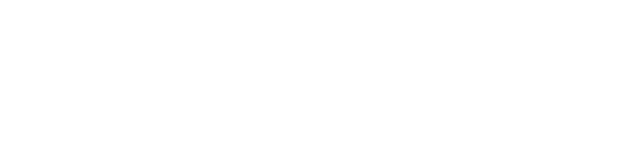
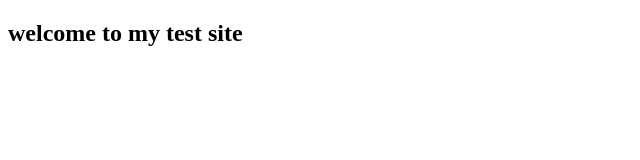
Before and after one commit to Prasunjitsaha/Test, a plain HTML site: page index.html in a window 1280 px wide. Shown: the whole page, without its empty margins (0-640 px from the left). Drawn offline with Linux system fonts and the light colour scheme.

Commit message:
second commit

```diff
--- a/index.html
+++ b/index.html
@@ -6,6 +6,6 @@
     <title>test doc</title>
 </head>
 <body>
-
+    <h2>welcome to my test site</h2>
 </body>
 </html>
```
